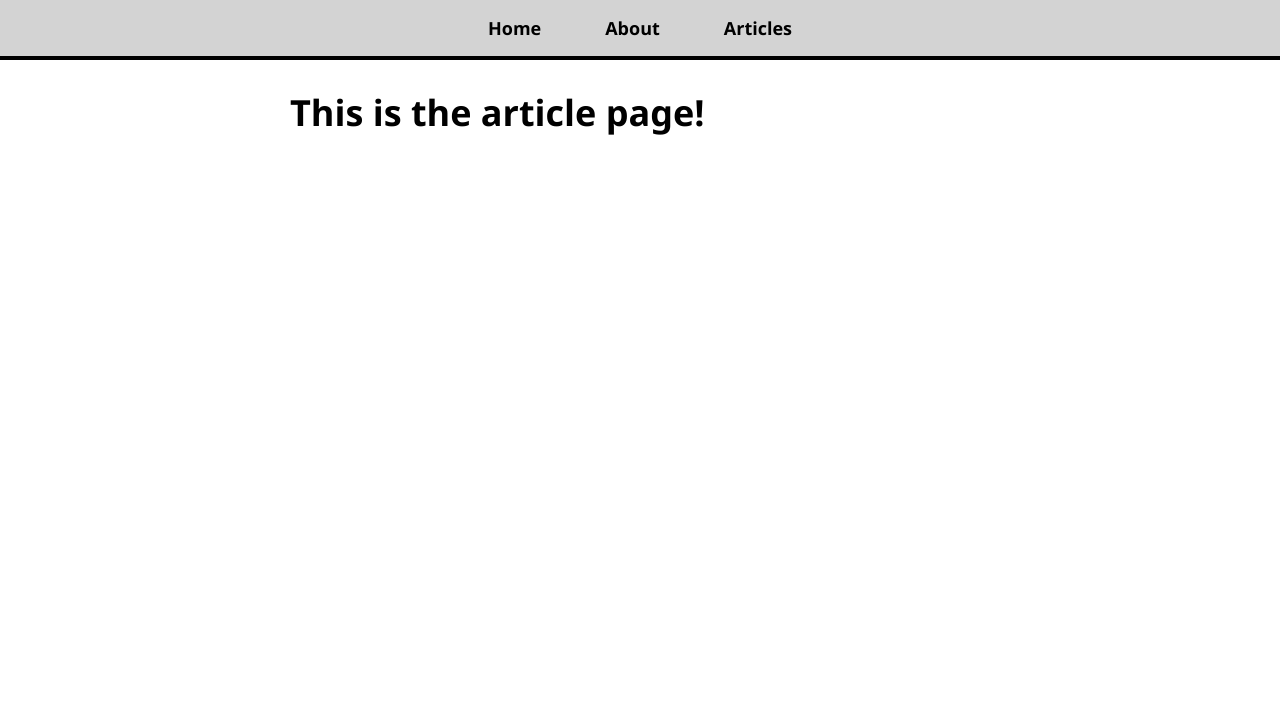
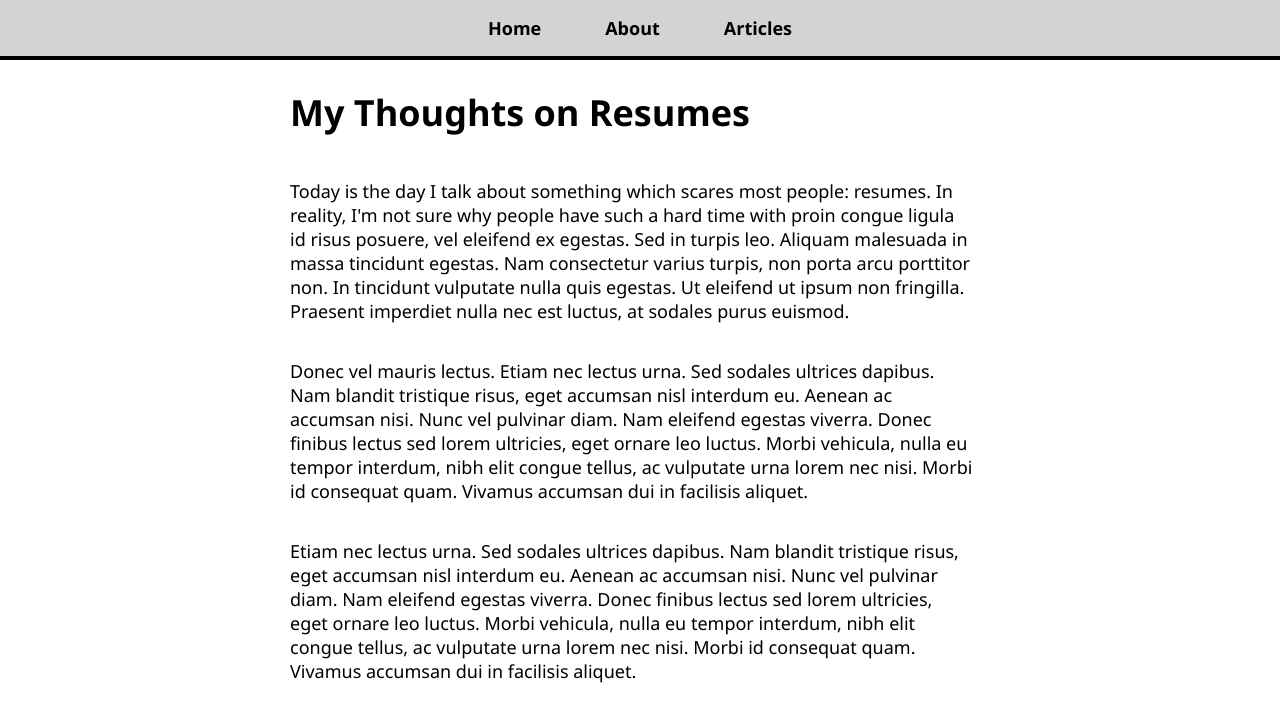
Before and after one commit to AnnaYegorochkina/my-blog, a React (Create React App) app: page /articles/learn-mongodb in a window 1280 px wide. Shown: the top 722 px of the page. Built offline with nearby package versions, Linux system fonts and the light colour scheme.

Commit message:
articles

```diff
--- a/src/pages/ArticlePage.js
+++ b/src/pages/ArticlePage.js
@@ -1,7 +1,16 @@
+import { useParams } from 'react-router-dom';
+import articles from './article-content';
+
 const ArticlePage = () => {
+    const { articleId } = useParams();
+    const article = articles.find(article => article.name === articleId);
+
     return (
-        <h1>This is the article page!</h1>
-    )
+        <>
+            <h1>{article.title}</h1>
+            {article.content.map(paragraph => <p>{paragraph}</p>)}
+        </>
+    );
 }
 
 export default ArticlePage;
--- /dev/null
+++ b/src/pages/article-content.js
@@ -0,0 +1,77 @@
+const articles = [
+    {
+        name: 'learn-react',
+        title: 'The Fastest Way to Learn React',
+        content: [
+            `Welcome! Today we're going to be talking about the fastest way to
+            learn React. We'll be discussing some topics such as proin congue
+            ligula id risus posuere, vel eleifend ex egestas. Sed in turpis leo.
+            Aliquam malesuada in massa tincidunt egestas. Nam consectetur varius turpis,
+            non porta arcu porttitor non. In tincidunt vulputate nulla quis egestas. Ut
+            eleifend ut ipsum non fringilla. Praesent imperdiet nulla nec est luctus, at
+            sodales purus euismod.`,
+            `Donec vel mauris lectus. Etiam nec lectus urna. Sed sodales ultrices dapibus.
+            Nam blandit tristique risus, eget accumsan nisl interdum eu. Aenean ac accumsan
+            nisi. Nunc vel pulvinar diam. Nam eleifend egestas viverra. Donec finibus lectus
+            sed lorem ultricies, eget ornare leo luctus. Morbi vehicula, nulla eu tempor
+            interdum, nibh elit congue tellus, ac vulputate urna lorem nec nisi. Morbi id
+            consequat quam. Vivamus accumsan dui in facilisis aliquet.`,
+            `Etiam nec lectus urna. Sed sodales ultrices dapibus.
+            Nam blandit tristique risus, eget accumsan nisl interdum eu. Aenean ac accumsan
+            nisi. Nunc vel pulvinar diam. Nam eleifend egestas viverra. Donec finibus lectus
+            sed lorem ultricies, eget ornare leo luctus. Morbi vehicula, nulla eu tempor
+            interdum, nibh elit congue tellus, ac vulputate urna lorem nec nisi. Morbi id
+            consequat quam. Vivamus accumsan dui in facilisis aliquet.`,
+        ]
+    },    {
+        name: 'learn-node',
+        title: 'How to Build a Node Server in 10 Minutes',
+        content: [
+            `In this article, we're going to be talking looking at a very quick way
+            to set up a Node.js server. We'll be discussing some topics such as proin congue
+            ligula id risus posuere, vel eleifend ex egestas. Sed in turpis leo.
+            Aliquam malesuada in massa tincidunt egestas. Nam consectetur varius turpis,
+            non porta arcu porttitor non. In tincidunt vulputate nulla quis egestas. Ut
+            eleifend ut ipsum non fringilla. Praesent imperdiet nulla nec est luctus, at
+            sodales purus euismod.`,
+            `Donec vel mauris lectus. Etiam nec lectus urna. Sed sodales ultrices dapibus.
+            Nam blandit tristique risus, eget accumsan nisl interdum eu. Aenean ac accumsan
+            nisi. Nunc vel pulvinar diam. Nam eleifend egestas viverra. Donec finibus lectus
+            sed lorem ultricies, eget ornare leo luctus. Morbi vehicula, nulla eu tempor
+            interdum, nibh elit congue tellus, ac vulputate urna lorem nec nisi. Morbi id
+            consequat quam. Vivamus accumsan dui in facilisis aliquet.`,
+            `Etiam nec lectus urna. Sed sodales ultrices dapibus.
+            Nam blandit tristique risus, eget accumsan nisl interdum eu. Aenean ac accumsan
+            nisi. Nunc vel pulvinar diam. Nam eleifend egestas viverra. Donec finibus lectus
+            sed lorem ultricies, eget ornare leo luctus. Morbi vehicula, nulla eu tempor
+            interdum, nibh elit congue tellus, ac vulputate urna lorem nec nisi. Morbi id
+            consequat quam. Vivamus accumsan dui in facilisis aliquet.`,
+        ]
+    },     {
+        name: 'learn-mongodb',
+        title: 'My Thoughts on Resumes',
+        content: [
+            `Today is the day I talk about something which scares most people: resumes.
+            In reality, I'm not sure why people have such a hard time with proin congue
+            ligula id risus posuere, vel eleifend ex egestas. Sed in turpis leo.
+            Aliquam malesuada in massa tincidunt egestas. Nam consectetur varius turpis,
+            non porta arcu porttitor non. In tincidunt vulputate nulla quis egestas. Ut
+            eleifend ut ipsum non fringilla. Praesent imperdiet nulla nec est luctus, at
+            sodales purus euismod.`,
+            `Donec vel mauris lectus. Etiam nec lectus urna. Sed sodales ultrices dapibus.
+            Nam blandit tristique risus, eget accumsan nisl interdum eu. Aenean ac accumsan
+            nisi. Nunc vel pulvinar diam. Nam eleifend egestas viverra. Donec finibus lectus
+            sed lorem ultricies, eget ornare leo luctus. Morbi vehicula, nulla eu tempor
+            interdum, nibh elit congue tellus, ac vulputate urna lorem nec nisi. Morbi id
+            consequat quam. Vivamus accumsan dui in facilisis aliquet.`,
+            `Etiam nec lectus urna. Sed sodales ultrices dapibus.
+            Nam blandit tristique risus, eget accumsan nisl interdum eu. Aenean ac accumsan
+            nisi. Nunc vel pulvinar diam. Nam eleifend egestas viverra. Donec finibus lectus
+            sed lorem ultricies, eget ornare leo luctus. Morbi vehicula, nulla eu tempor
+            interdum, nibh elit congue tellus, ac vulputate urna lorem nec nisi. Morbi id
+            consequat quam. Vivamus accumsan dui in facilisis aliquet.`,
+        ]
+    },
+];
+
+export default articles;
```
